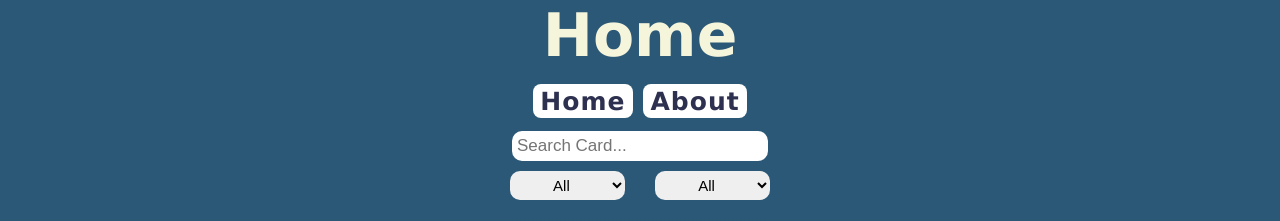
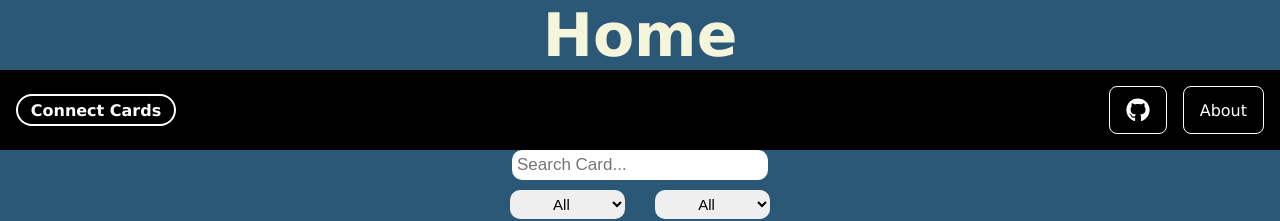
Before and after one commit to Aebel-Shajan/connect-cards, a React (Vite) app: page / in a window 1280 px wide. Shown: the top 221 px of the page. Built offline with nearby package versions, Linux system fonts and the light colour scheme.

Commit message:
Feature: Add custom logo to the navbar. #58. Refactor Navigation component.

```diff
--- /dev/null
+++ b/src/components/Navigation/ConnectCardsLogo/ConnectCardsLogo.css
@@ -0,0 +1,17 @@
+.logo-container {
+    /* Dimensions */
+    width: 10rem;
+    height: 2rem;
+
+    /* Decorative */
+    color: white;
+    font-family: Verdana, Geneva, Tahoma, sans-serif;
+    font-weight: bold;
+    border: solid 2px white;
+    border-radius: 1rem;
+
+    /* Display */
+    display: flex;
+    justify-content: center;
+    align-items: center;
+}
--- /dev/null
+++ b/src/components/Navigation/ConnectCardsLogo/ConnectCardsLogo.jsx
@@ -0,0 +1,18 @@
+import PropTypes from 'prop-types';
+import "./ConnectCardsLogo.css";
+
+const ConnectCardsLogo = ({onClick}) => {
+    return (
+        <div
+            className="logo-container"
+            onClick={onClick}>
+            Connect Cards
+        </div>
+     );
+}
+
+ConnectCardsLogo.propTypes = {
+    onClick: PropTypes.func
+};
+
+export default ConnectCardsLogo;
--- a/src/components/Navigation/Navigation.css
+++ b/src/components/Navigation/Navigation.css
@@ -1,30 +1,68 @@
-header {
-  background-color: transparent;
+#navbar {
+  /* Dimensions */
+  position: sticky;
+  top: 0;
+  padding: 1rem;
+  z-index: 100;
+
+  /* Decorative */
+  background-color: black;
+
+  /* Display */
+  display: flex;
+  justify-content: space-between;
+  align-items: center;
+  flex-wrap: wrap;
+  gap: 1rem;
 }
 
-#navbar {
-  display: flex;
-  justify-content: center;
-  gap: 10px;
-  list-style-type: none;
-  background-color: #2b5876;
-  padding: 1rem;
+#navbar a {
+  text-decoration: none;
 }
 
-.navButton {
-  text-decoration: none;
-  padding: 0.1em 0.3em 0.1em 0.3em;
-  border-radius: 8px;
-  background-color: white;
-  color: #2d304e;
-  font-size: 25px;
-  font-weight: 600;
-  letter-spacing: 1px;
-  transition: 0.3s;
+#brand-container {
+  cursor: pointer;
 }
 
-.navButton:hover {
-  background-color: rgb(203, 198, 198);
-  transform: scale(1.05);
-  font-weight: 800;
+#nav-links {
+  height: 100%;
+  flex-grow: 1;
+  display: flex;
+  align-items: center;
+  justify-content: flex-end;
+  gap: 1rem;
 }
+
+.nav-link {
+  height: 100%;
+  height: 3rem;
+  min-width: 3rem;
+  padding: 0 1rem;
+
+  color: white;
+  border: solid 1px white;
+  border-radius: 0.5rem;
+
+  display: flex;
+  align-items: center;
+  justify-content: center;
+}
+
+.nav-link > svg {
+  font-size: x-large;
+}
+
+.nav-link:hover {
+  background-color: white;
+  color: black;
+}
+
+@media screen and (max-width: 500px) {
+  #navbar {
+    justify-content: center;
+  }
+  .nav-link {
+    width: 100%;
+  }
+
+}
--- a/src/components/Navigation/Navigation.jsx
+++ b/src/components/Navigation/Navigation.jsx
@@ -1,27 +1,22 @@
-import { Link, Outlet } from "react-router-dom";
+import { Link, Outlet, useNavigate } from "react-router-dom";
 import "./Navigation.css";
+import ConnectCardsLogo from "./ConnectCardsLogo/ConnectCardsLogo";
+import { FaGithub } from "react-icons/fa";
 
 const Navigation = () => {
+  const navigate = useNavigate()
+
   return (
-    <>
-      <header>
-        <nav>
-          <ul id="navbar">
-            <li>
-              <Link className="navButton" to="/">
-                Home
-              </Link>
-            </li>
-            <li>
-              <Link className="navButton" to="/about-us">
-                About
-              </Link>
-            </li>
-          </ul>
-        </nav>
-      </header>
+    <nav id="navbar">
+      <div id="brand-container" onClick={() => navigate("/")}>
+        <ConnectCardsLogo/>
+      </div>
+      <div id="nav-links">
+          <a className="nav-link" href="https://www.github.com/aebel-shajan/connect-cards"><FaGithub/></a>
+          <Link className="nav-link" to="/about-us">About</Link>
+      </div>
       <Outlet />
-    </>
+    </nav>
   );
 };
 
```
